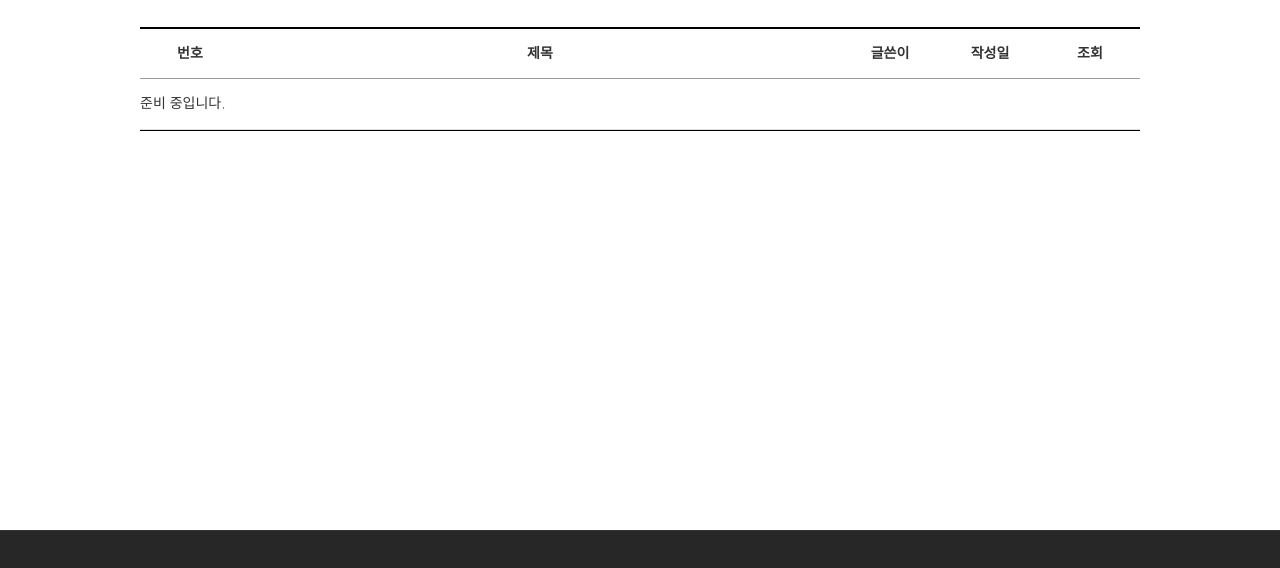
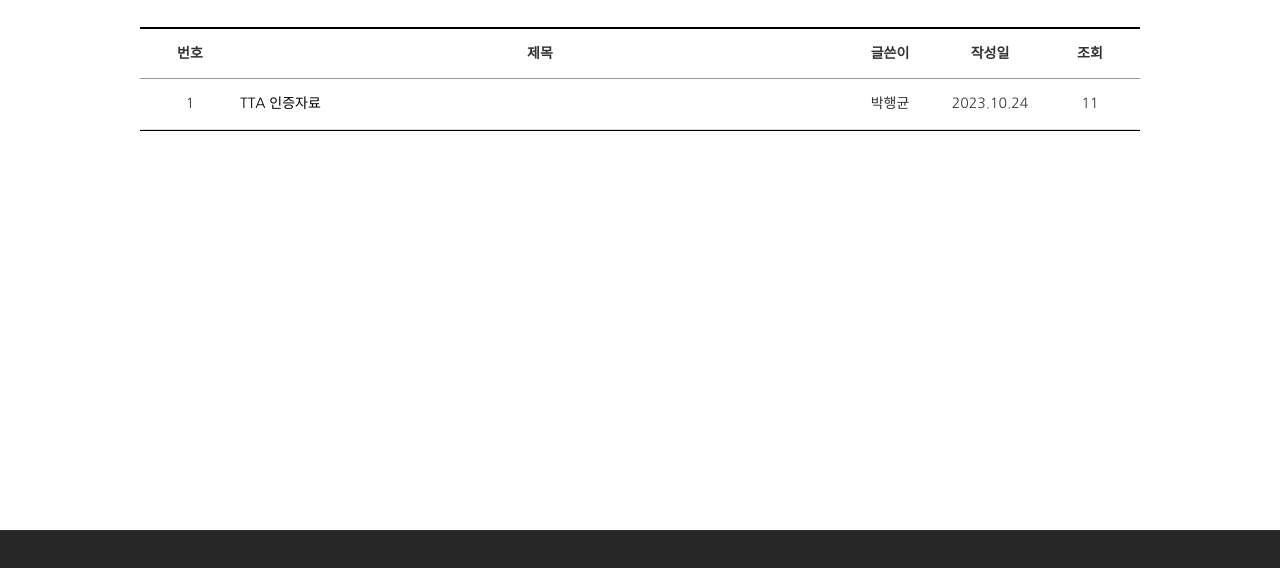
Before and after one commit to 17wolfgwang/tninet, a plain HTML site: page pages/information/data.html in a window 1280 px wide. Shown: the part 220-788 px from the top of the page. Drawn offline with nearby package versions, Linux system fonts and the light colour scheme.

Commit message:
Update: data section

```diff
--- a/pages/information/data.html
+++ b/pages/information/data.html
@@ -126,16 +126,16 @@
                         <div class="date">작성일</div>
                         <div class="count">조회</div>
                     </div>
+                    <div>
+                        <div class="num">1</div>
+                        <div class="title"><a href="view1.html" class="dataTitle">TTA 인증자료</a></div>
+                        <div class="writer">박행균</div>
+                        <div class="date">2023.10.24</div>
+                        <div class="count">11</div>
+                    </div>
                     <!-- <div>
-                            <div class="num">1</div>
-                            <div class="title"><a href="view1.html" class="dataTitle"></a></div>
-                            <div class="writer">김이름</div>
-                            <div class="date">2021.1.15</div>
-                            <div class="count">33</div>
-                        </div> -->
-                    <div>
                         <div class="title">준비 중입니다.</div>
-                    </div>
+                    </div> -->
                     <div>
                     </div>
                 </div>
```
Also changed, not shown: index.html (+1 -1 lines), pages/information/announcement.html (+4 -1 lines), pages/information/view1.html (+3 -1 lines).
